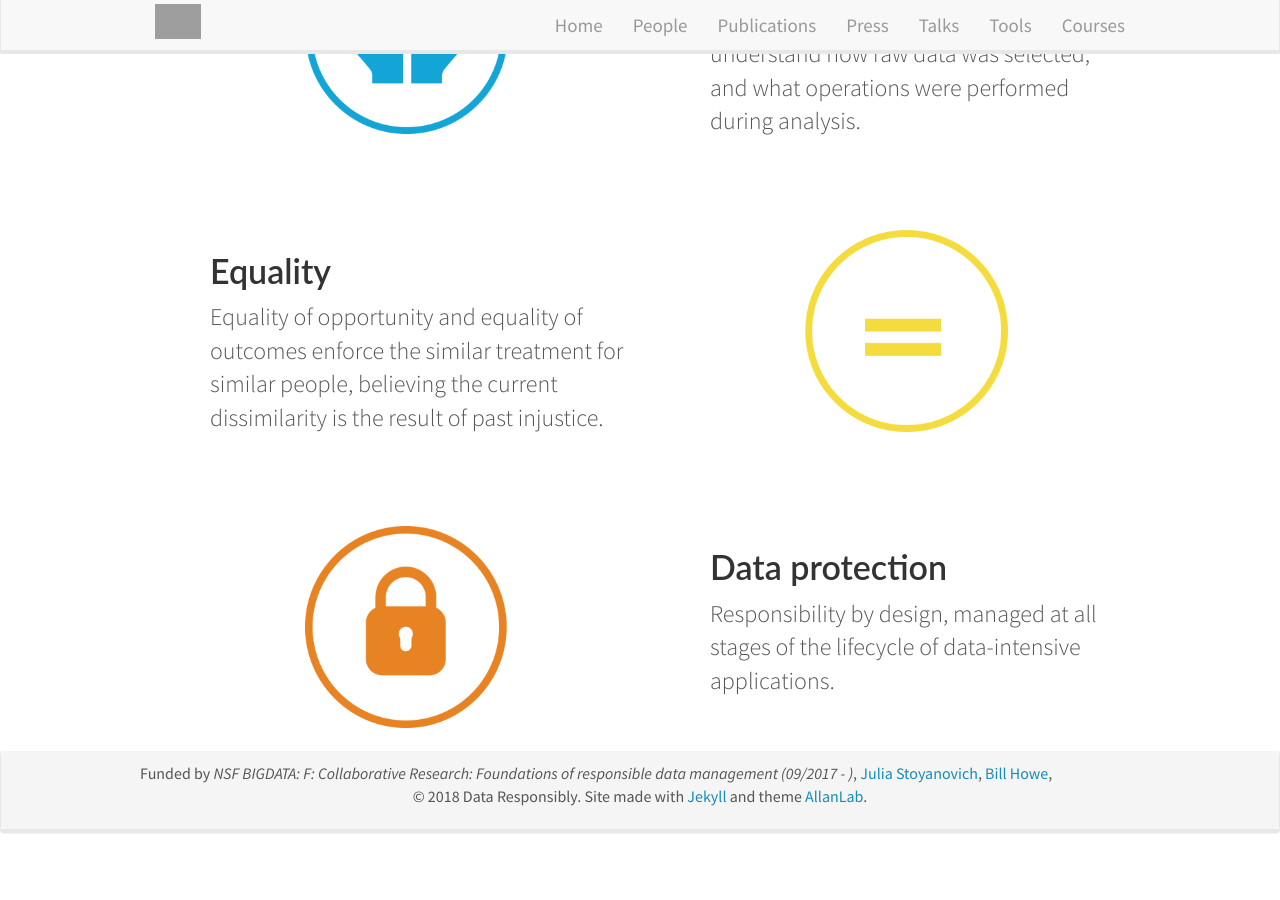
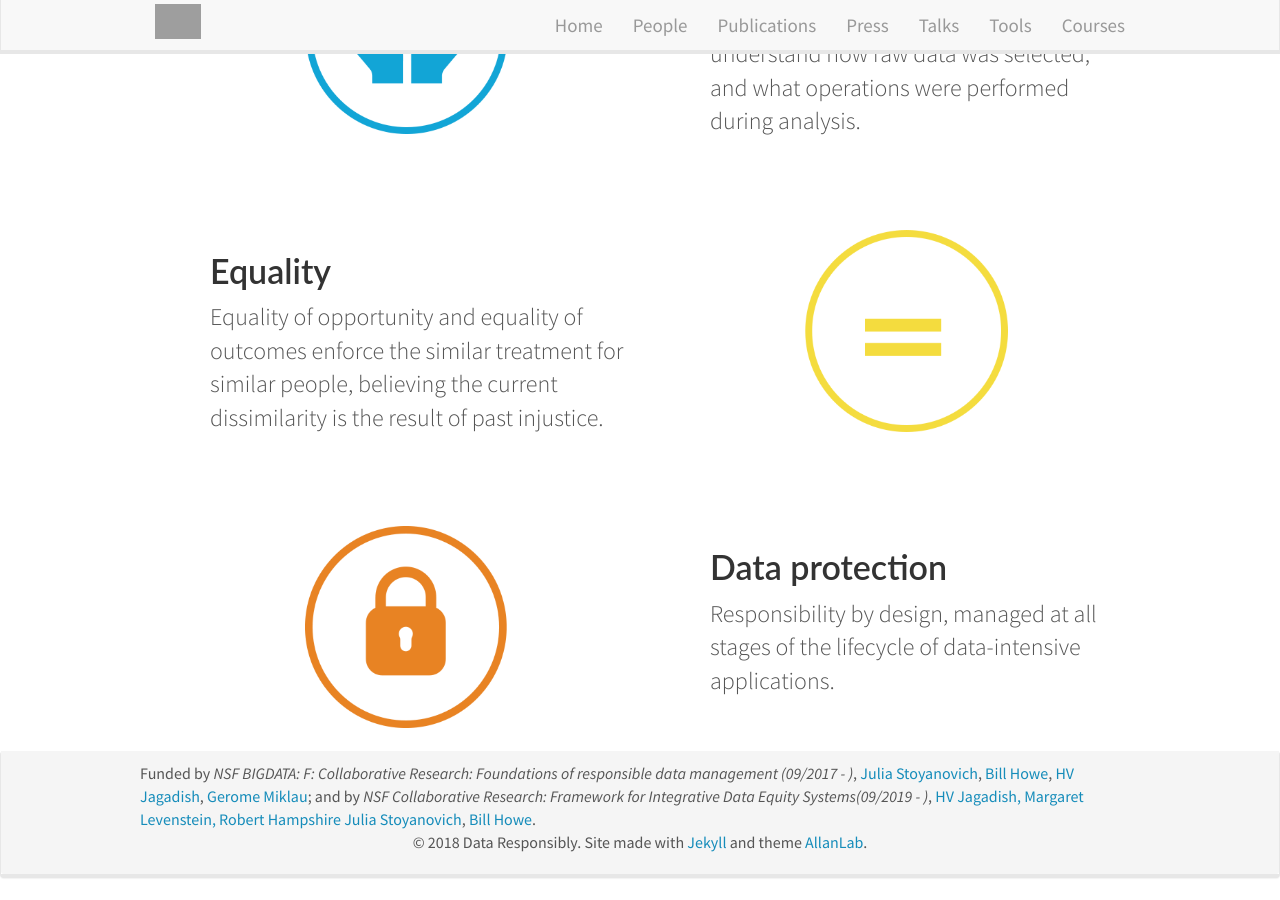
Before and after one commit to DataResponsibly/DataResponsibly.github.io, a Jekyll site: the page built from _pages/home.md, in a window 1280 px wide and 900 px high, scrolled down 934 px. Built offline with Jekyll 4.4.1, drawn with Linux system fonts in a browser that asks for light colours; nearby versions of some CDN libraries; before the commit the page ends 1789 px from its top, so only the background shows below that; grey boxes are pictures that could not be loaded.

Commit message:
Update footer.html

```diff
--- a/_includes/footer.html
+++ b/_includes/footer.html
@@ -4,13 +4,13 @@
 	  <div class="row">
 		  Funded by <em>NSF BIGDATA: F: Collaborative Research: Foundations of responsible data management (09/2017 - )</em>,
 			<a href="https://www.nsf.gov/awardsearch/showAward?AWD_ID=1741047">Julia Stoyanovich</a>,
-			<a href='https://www.nsf.gov/awardsearch/showAward?AWD_ID=1740996">Bill Howe</a>,
-		    <a href="https://www.nsf.gov/awardsearch/showAward?AWD_ID=1741022">HV Jagadish</a>,
-			<a href="https://www.nsf.gov/awardsearch/showAward?AWD_ID=1741254">Gerome Miklau</a>; and by
-		       <em>NSF Collaborative Research: Framework for Integrative Data Equity Systems(09/2019 - )</em>,
+			<a href="https://www.nsf.gov/awardsearch/showAward?AWD_ID=1740996">Bill Howe</a>,
+		        <a href="https://www.nsf.gov/awardsearch/showAward?AWD_ID=1741022">HV Jagadish</a>,
+			<a href="https://www.nsf.gov/awardsearch/showAward?AWD_ID=1741254">Gerome Miklau</a>;
+		    and by <em>NSF Collaborative Research: Framework for Integrative Data Equity Systems(09/2019 - )</em>,
 			<a href="https://www.nsf.gov/awardsearch/showAward?AWD_ID=1934565">HV Jagadish, Margaret Levenstein, Robert Hampshire</a>
 			<a href="https://www.nsf.gov/awardsearch/showAward?AWD_ID=1934464">Julia Stoyanovich</a>,
-			<a href='https://www.nsf.gov/awardsearch/showAward?AWD_ID=1934405">Bill Howe</a>,
+			<a href="https://www.nsf.gov/awardsearch/showAward?AWD_ID=1934405">Bill Howe</a>.
 
       </div>
 	  <div class="row" style="text-align: center">
```
